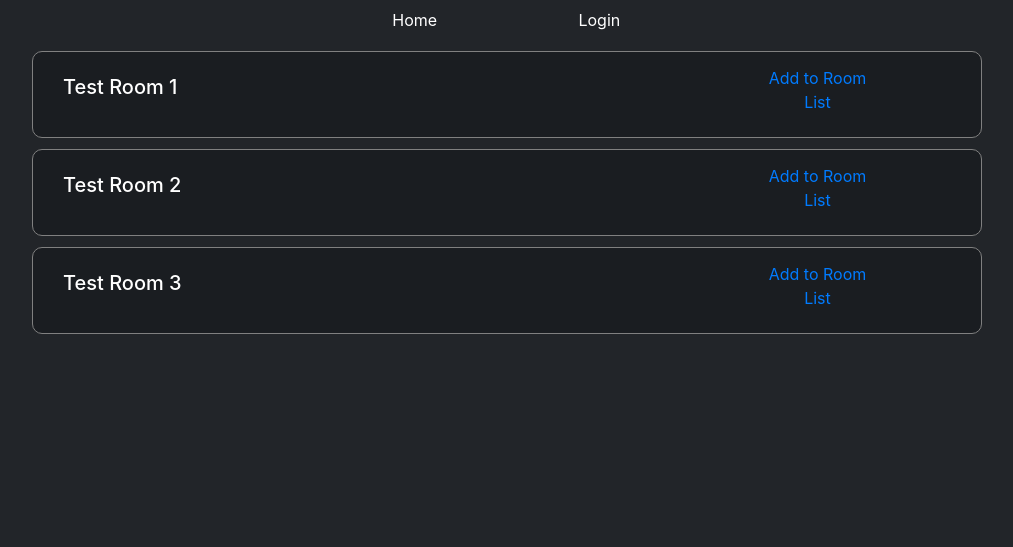
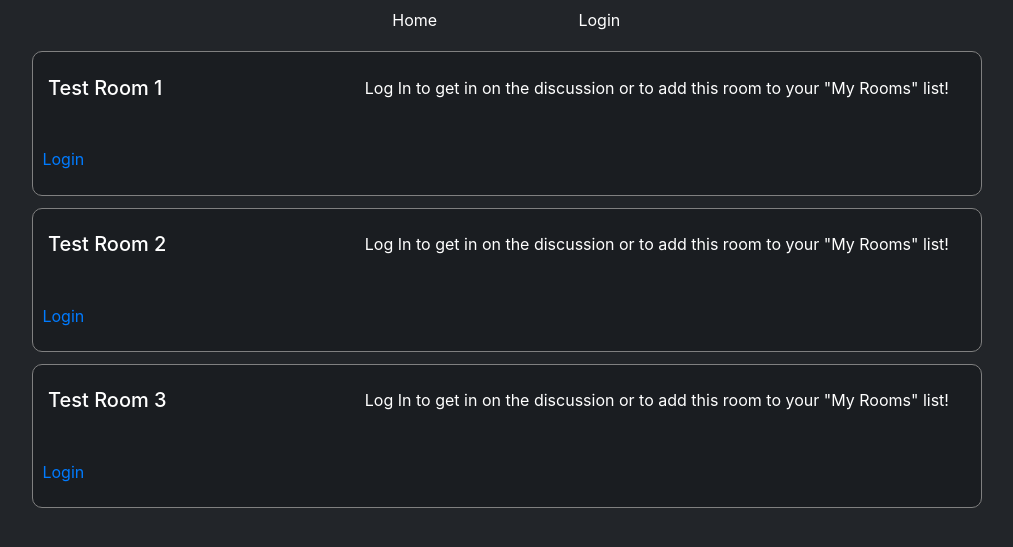
Before and after one commit to CalebCraigo/8-2-1-Chatrooms, a Django app: page / in a window 1280 px wide. Shown: the top 547 px of the page, without its empty margins (133-1146 px from the left). Run offline with Django 3.2, Linux system fonts and the light colour scheme; data comes from the database, SQL or seed files in the repository; some libraries are stand-ins or nearby versions.

Commit message:
fixed the create new room functionality

```diff
--- a/rooms/static/rooms/base.css
+++ b/rooms/static/rooms/base.css
@@ -23,7 +23,8 @@
 .roomName {
   display: inline-block;
   margin-top: 2.5%;
-  margin-bottom: 0;
+
+  margin-bottom: 2.5%;
 }
 
 .room_name{
@@ -159,3 +160,17 @@
   margin-left: 18%;
   color: #fff;
 }
+
+.home_login_text {
+  margin-left: 10%;
+  margin-bottom: 0;
+  padding-top: 2.5%;
+  color: #fff;
+
+}
+
+.home_login {
+  padding-top: 2.5%;
+  margin-bottom: 2.5%;
+  padding-left: 1%;
+}
--- a/rooms/templates/rooms/create_room.html
+++ b/rooms/templates/rooms/create_room.html
@@ -7,7 +7,7 @@
 <section class='row justify-content-center'>
   <form method='post'action='{% url "rooms:create_room" %}'>
     {% csrf_token %}
-    <input class='create_room_input' type="text" name='text'>
+    {{form.as_p}}
     <button class='btn btn-link'>Create Room</button>
   </form>
 </section>
--- a/rooms/templates/rooms/room_list.html
+++ b/rooms/templates/rooms/room_list.html
@@ -4,11 +4,19 @@
 {% for room in object_list %}
 <div class='row justify-content-center'>
   <div class='roomBox col-md-10'>
+    {% if not request.user.is_authenticated %}
+    <div class='row'>
+      <h5 class="roomName col-md-3"><a class='room_name' href="{% url 'rooms:detail' room.id %}">{{room.name}}</a></h5>
+      <p class='home_login_text'>Log In to get in on the discussion or to add this room to your "My Rooms" list! </p>
+      <a class='home_login' href="{% url 'accounts:login' %}"> Login</a>
+    </div>
+    {% else %}
       <form method='post'action='{% url "rooms:user_add_rooms" room.id %}'>
         {% csrf_token %}
-        <h5 class="roomName col-md-9"><a class='room_name' href="{% url 'rooms:detail' room.id %}">{{room.name}}</a></h5>
+        <h5 class="roomName col-md-3"><a class='room_name' href="{% url 'rooms:detail' room.id %}">{{room.name}}</a></h5>
         <button class='addroombtn col-md-2 btn btn-link'>Add to Room List</button>
       </form>
+    {% endif %}
     </div>
 </div>
 {% endfor %}
--- a/rooms/templates/rooms/user_room_list.html
+++ b/rooms/templates/rooms/user_room_list.html
@@ -10,7 +10,8 @@
     <ul class='user_rooms row justify-content-around'>
       {% if object_list %}
       {% for object in object_list %}
-
+      <a class='nav_text col-md-2' href="{% url 'login' %}">Login</a>
+      {% else %}
       <li>
       <a class='nav_text' href="{% url 'rooms:detail' object.id %}">{{object.name}}</a>
       </li>
```
